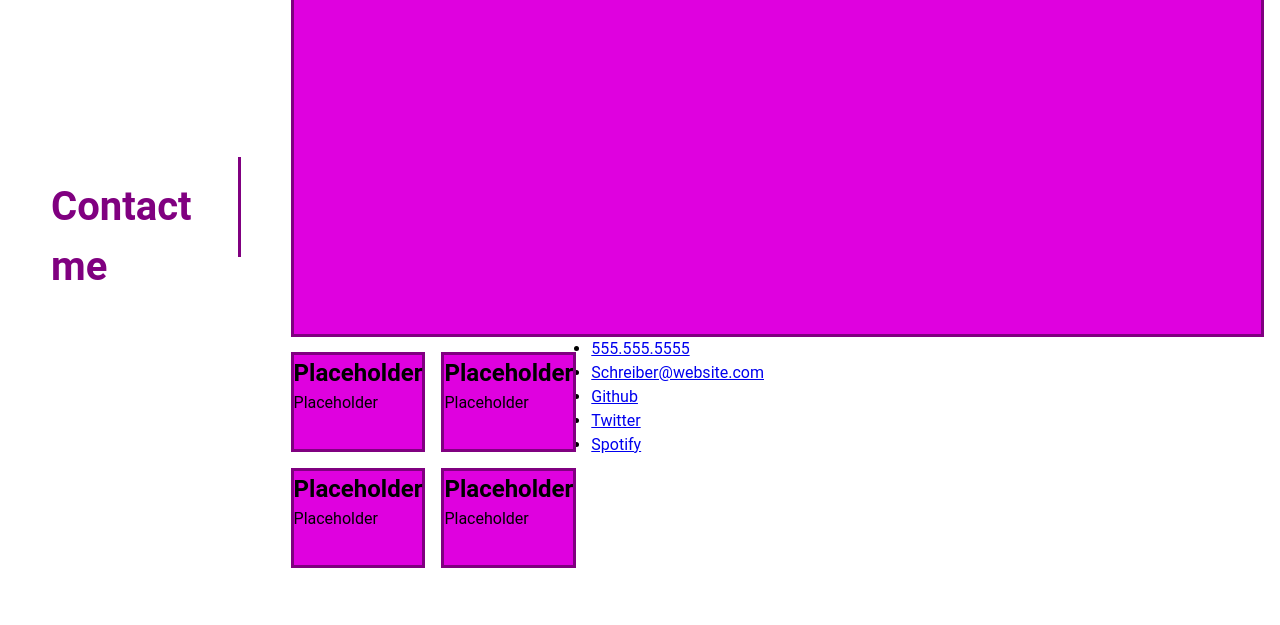
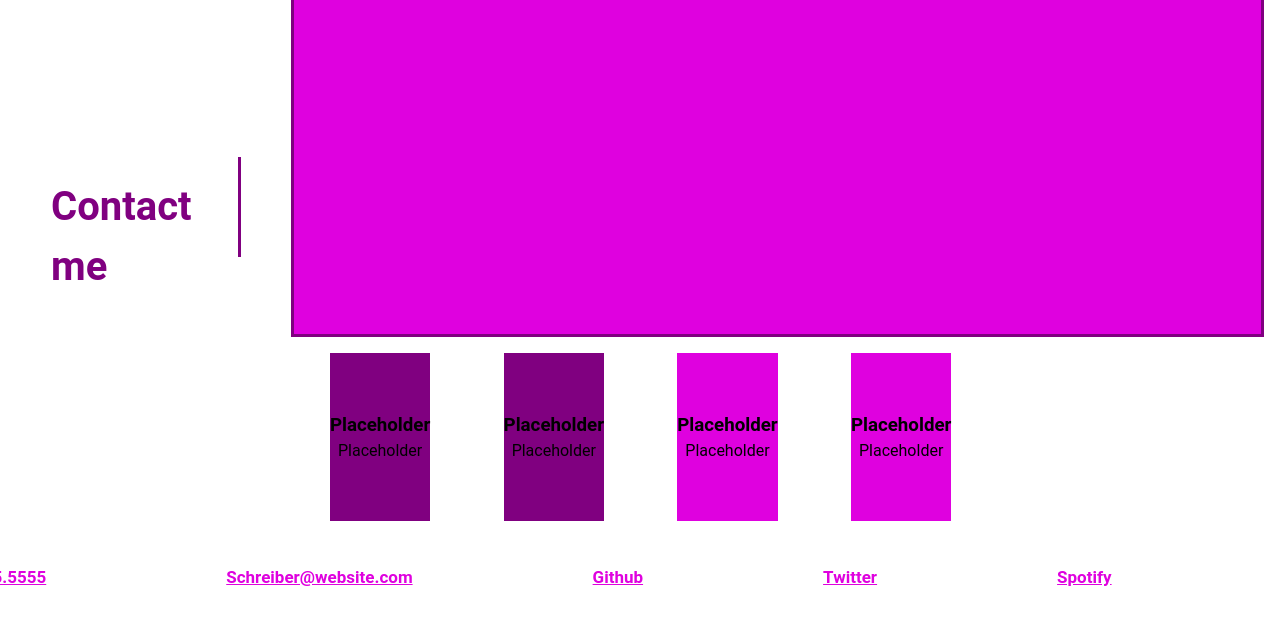
Before and after one commit to Sullisters/Week01-project2, a plain HTML site: page index.html in a window 1280 px wide. Shown: the part 734-1359 px from the top of the page. Before the commit the page ends 1302 px from the top, so only its background shows below. Drawn offline with Linux system fonts and the light colour scheme.

Commit message:
Unfinished updates

```diff
--- a/assets/css/style.css
+++ b/assets/css/style.css
@@ -72,45 +72,31 @@ aside h2.vertical-right {
 }
 
 article {
+    position: relative;
+    top: 50%;
+    left: 50%;
+    text-align: center;
+    transform: translate(-50%, -50%);
+  }
+
+#grid {
     display: flex;
-    align-items: center;
+    width: 800px;
+    height: 200px;
+    padding: 1rem;
+    justify-content: space-evenly;
 }
 
-/*This is for the 2x2 flex grid layout*/
-.card {
-    margin: 15px 15px 0 22%;
-    display: grid;
-    gap: 1em;
-    float: left;
-    margin-left: 4%;
-
+  .left-half {
+    background: var(--secondary);
   }
 
-/*This is for the flex rulings for the grid*/
-  .row {
-    display: flex;
-    flex-direction: row;
-    flex-wrap: wrap;
-    width: 100%;
-    gap: 1em;
+  .right-half {
+    background: var(--tertiary);
   }
 
-/*This is for the flex rulings for the grid*/
-  .column {
-    position: relative;
-    width: 49%;
-    display: inline-block;
-    vertical-align: middle;
-    flex: 1;
-    background-color: var(--tertiary);
-    height: 100px;
-    width: 500%;
-    border: solid 3px;
-    border-color: var(--secondary);
-  }
-
-/*This is for the nav elements container*/
-nav ul {
+/*This is for the nav and footer elements container*/
+nav ul, footer ul{
     display: flex;
     float: inline-end;
     text-align: center;
@@ -127,6 +113,14 @@ nav a {
     color: var(--primary);
 }
 
+/*This is for the actual footer text*/
+footer a {
+    font-weight: bold;
+    text-decoration: underline;
+    padding: 90px;
+    color: var(--tertiary);
+}
+
 /*This is for the image banner below the header*/
 .banner {
     height: 250px;
--- a/index.html
+++ b/index.html
@@ -34,39 +34,37 @@
             <p>Placeholder 1</p>
         </section>
 
+    <section id="grid">
+        <div class="left-half">
+            <article>
+              <h1>Placeholder</h1>
+              <p>Placeholder</p>
+            </article>
+        </div>
 
-        <article
-            <div class="card">
-                <div class="row">
-                    <div class="column">
-                        <div class="column-1">
-                            <h2>Placeholder</h2>
-                            <p>Placeholder</p>
-                        </div>
-                    </div>
-                    <div class="column">
-                        <div class="column-2">
-                            <h2>Placeholder</h2>
-                            <p>Placeholder</p>
-                        </div>
-                    </div>
-                </div>
-                <div class="row">
-                    <div class="column">
-                        <div class="column-3">
-                            <h2>Placeholder</h2>
-                            <p>Placeholder</p>
-                        </div>
-                    </div>
-                    <div class="column">
-                        <div class="column-4">
-                            <h2>Placeholder</h2>
-                            <p>Placeholder</p>
-                        </div>
-                    </div>
-                </div>
-            </div>
-        </article>
+        <div class="left-half">
+            <article>
+              <h1>Placeholder</h1>
+              <p>Placeholder</p>
+            </article>
+        </div>
+
+        <div class="right-half">
+          <article>
+            <h1>Placeholder</h1>
+            <p>Placeholder</p>
+          </article>
+        </div>
+
+        <div class="right-half">
+          <article>
+            <h1>Placeholder</h1>
+            <p>Placeholder</p>
+          </article>
+        </div>
+    </section>
+
+
 
     </main>
 
```
